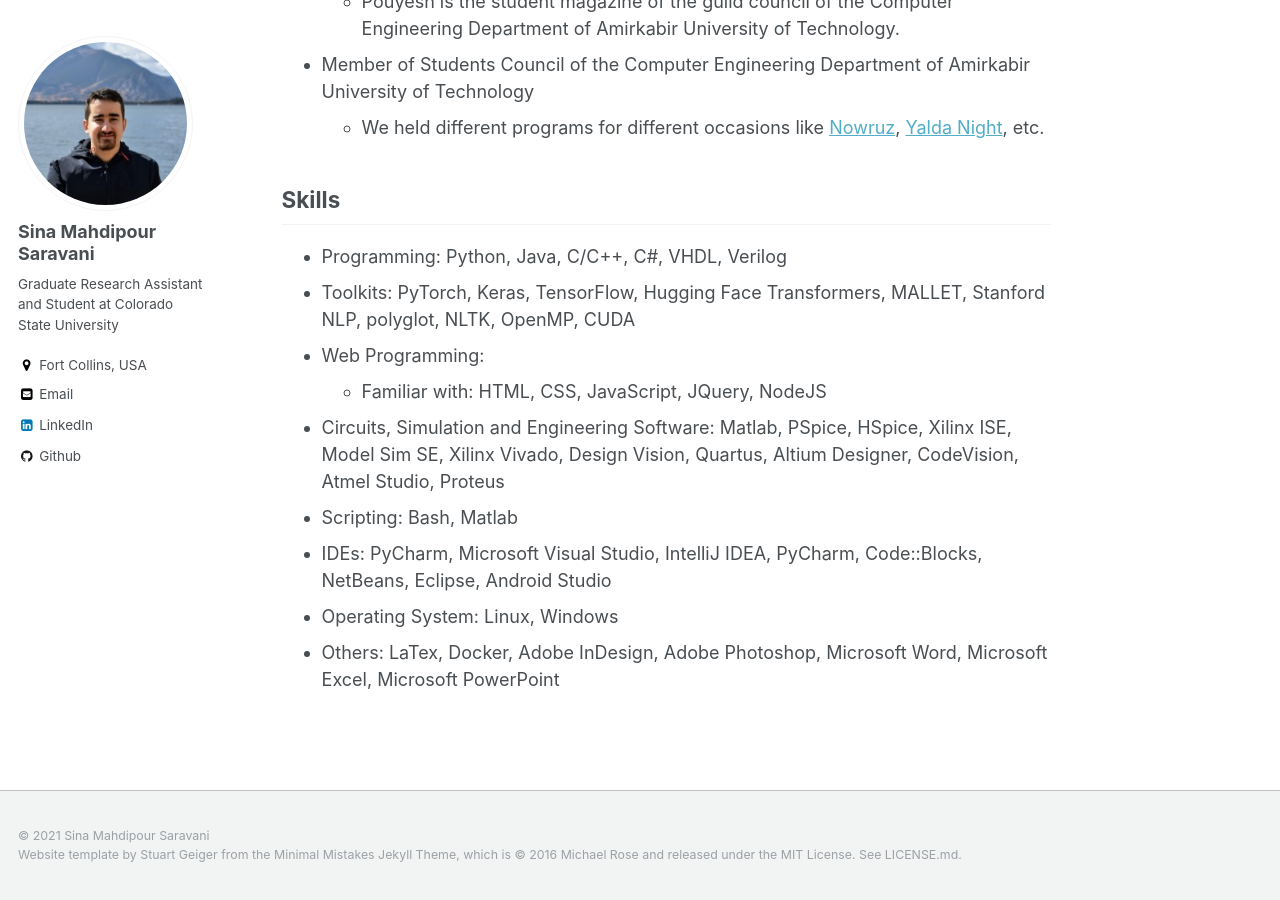
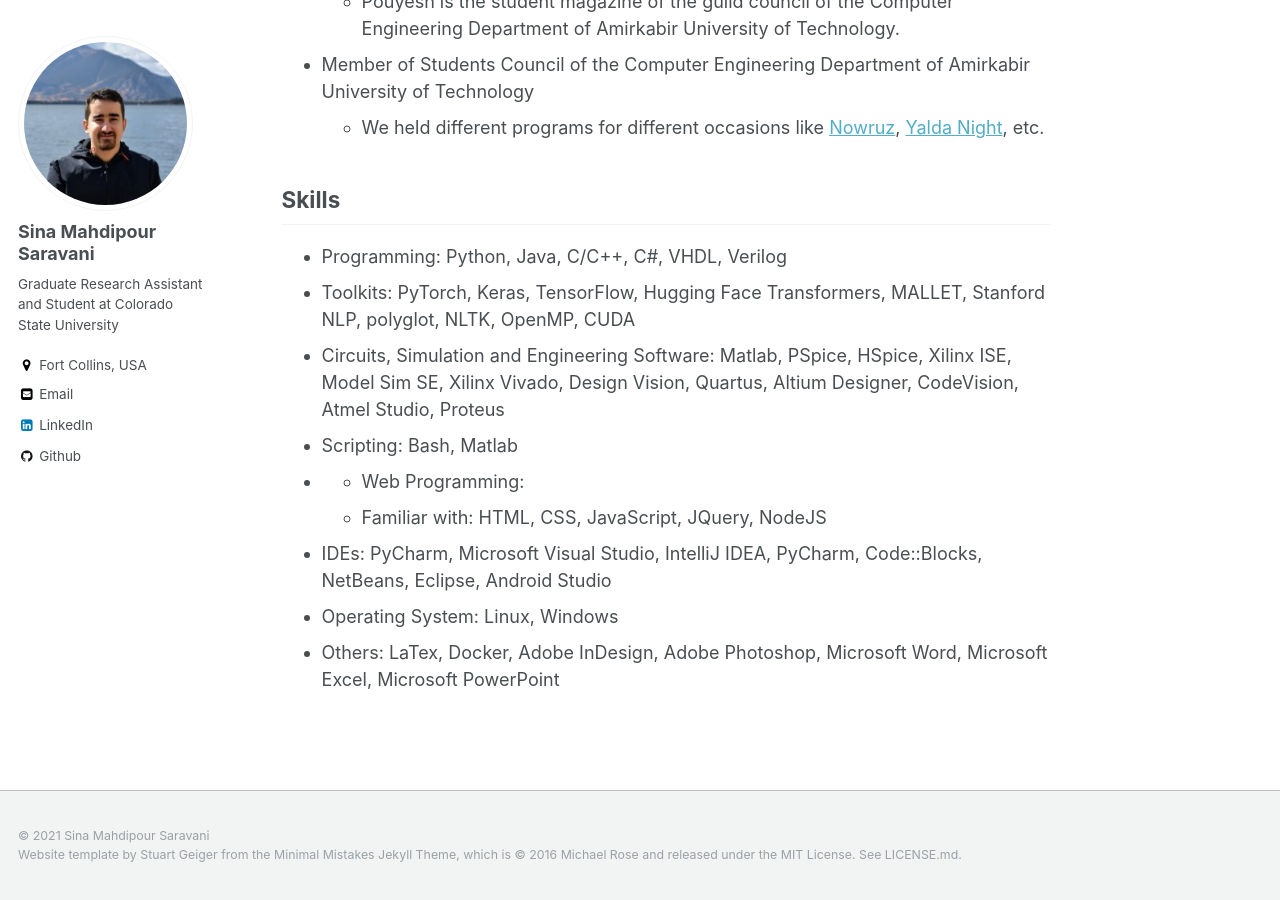
Before and after one commit to sinamps/sinamps.github.io, a Jekyll site: the page built from _pages/cv.md, in a window 1280 px wide and 900 px high, scrolled down 685 px. Built offline with Jekyll 4.4.1, drawn with Linux system fonts in a browser that asks for light colours.

Commit message:
Update cv.md

```diff
--- a/_pages/cv.md
+++ b/_pages/cv.md
@@ -32,10 +32,10 @@ The PDF version of CV is available here:<br>
 ------
 * Programming: Python, Java, C/C++, C#, VHDL, Verilog
 * Toolkits: PyTorch, Keras, TensorFlow, Hugging Face Transformers, MALLET, Stanford NLP, polyglot, NLTK, OpenMP, CUDA
-* Web Programming:
-  * Familiar with: HTML, CSS, JavaScript, JQuery, NodeJS
 * Circuits, Simulation and Engineering Software: Matlab, PSpice, HSpice, Xilinx ISE, Model Sim SE, Xilinx Vivado, Design Vision, Quartus, Altium Designer, CodeVision, Atmel Studio, Proteus
 * Scripting: Bash, Matlab
+* * Web Programming:
+  * Familiar with: HTML, CSS, JavaScript, JQuery, NodeJS
 * IDEs: PyCharm, Microsoft Visual Studio, IntelliJ IDEA, PyCharm, Code::Blocks, NetBeans, Eclipse, Android Studio
 * Operating System: Linux, Windows
 * Others: LaTex, Docker, Adobe InDesign, Adobe Photoshop, Microsoft Word, Microsoft Excel, Microsoft PowerPoint
```
